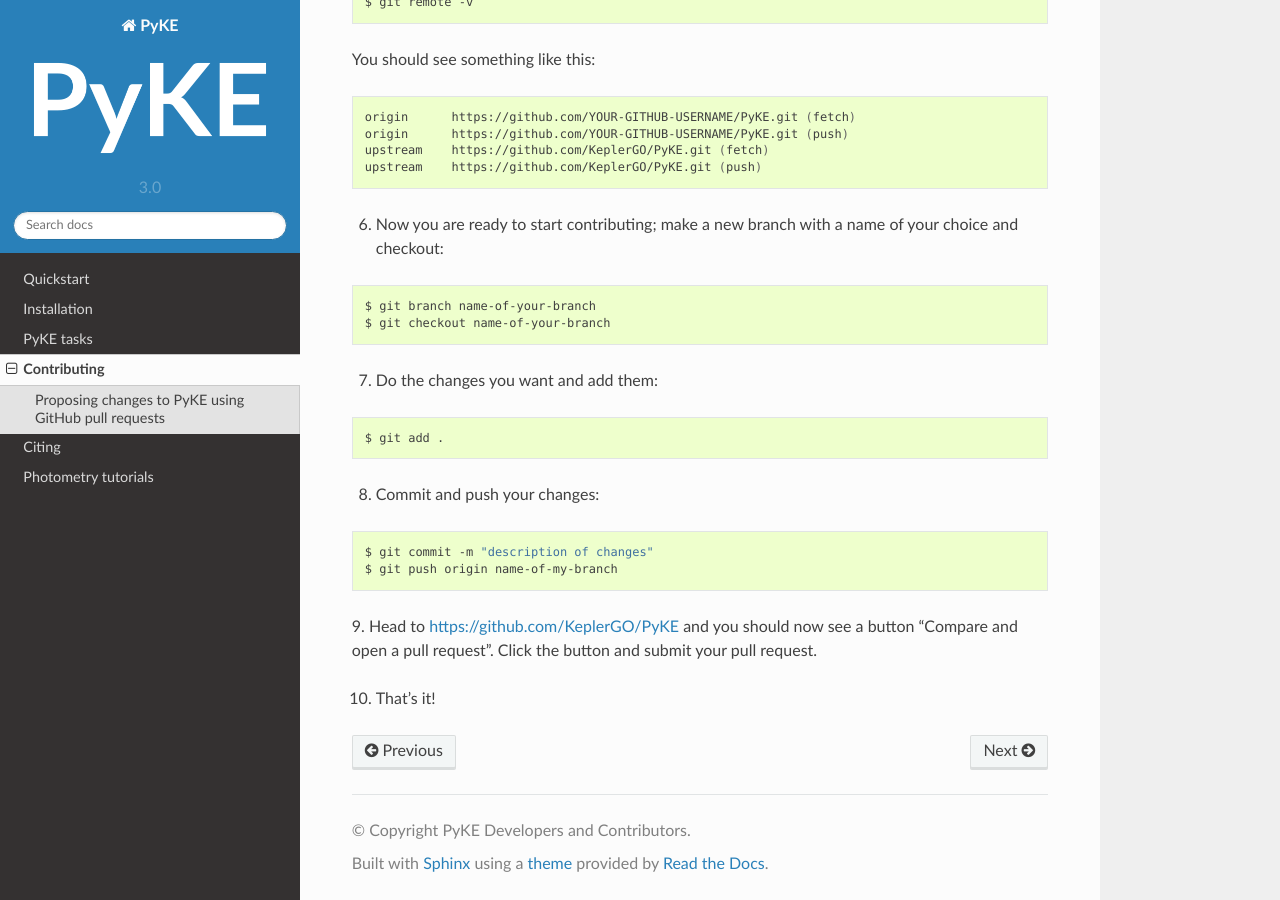
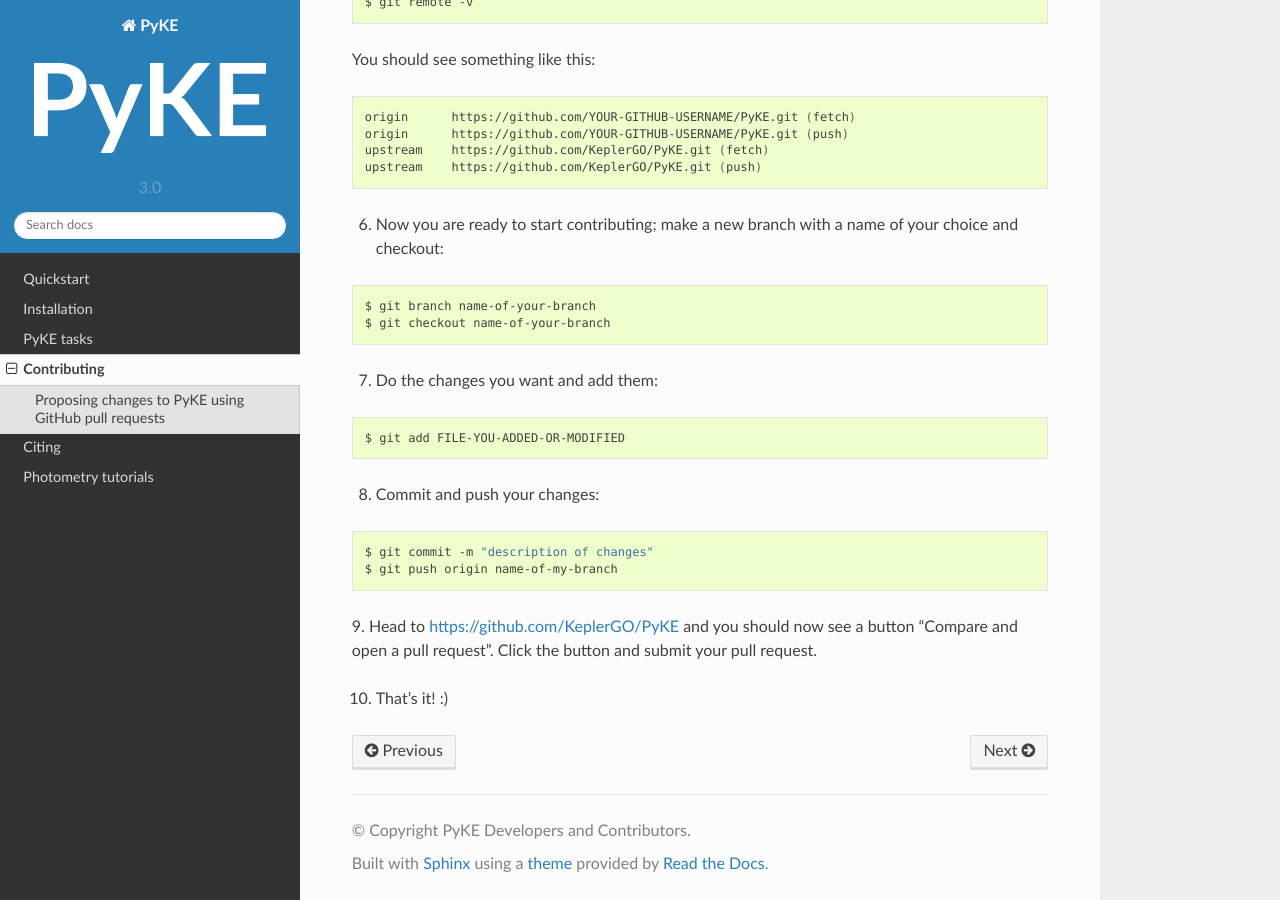
Before and after one commit to KeplerGO/pyke, a Sphinx documentation site: the page built from docs/source/contributing.rst, in a window 1280 px wide and 900 px high, scrolled down 1101 px. Built offline with Sphinx 7.4.7 and the Read the Docs theme 2.0.0, drawn with Linux system fonts in a browser that asks for light colours.

Commit message:
improve contribution doc page

```diff
--- a/docs/source/contributing.rst
+++ b/docs/source/contributing.rst
@@ -72,7 +72,7 @@ You should see something like this:
 
 .. code-block:: bash
 
-    $ git add .
+    $ git add FILE-YOU-ADDED-OR-MODIFIED
 
 8. Commit and push your changes:
 
@@ -84,4 +84,4 @@ You should see something like this:
 9. Head to https://github.com/KeplerGO/PyKE and you should now see a button "Compare and open a pull request".  Click the button and submit your pull request.\
 \
 
-10. That's it!
+10. That's it! :)
```
